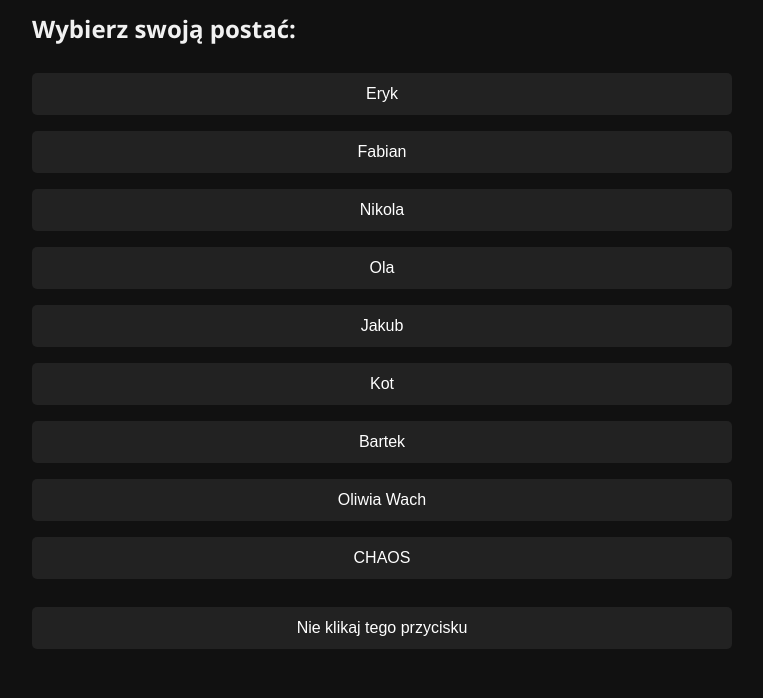
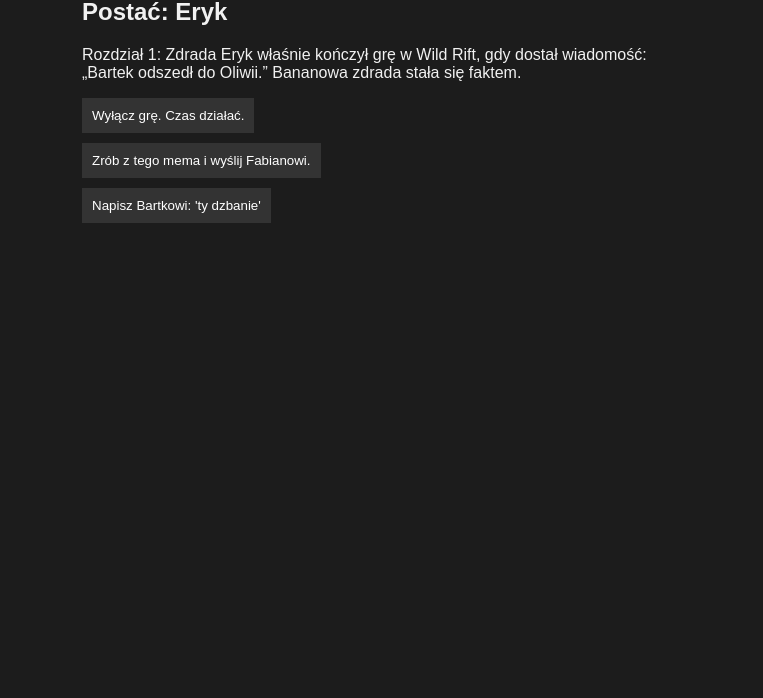
Before and after one commit to Eryczeki/Bartosz-gra, a plain HTML site: page index.html in a window 1280 px wide. Shown: the part 102-800 px from the top of the page, without its empty margins (258-1021 px from the left). Drawn offline with Linux system fonts and the light colour scheme.

Commit message:
Update index.html

```diff
--- a/index.html
+++ b/index.html
@@ -1,157 +1,139 @@
-<!DOCTYPE html><html lang="pl">
+<!DOCTYPE html>
+<html lang="pl">
 <head>
-  <meta charset="UTF-8">
-  <meta name="viewport" content="width=device-width, initial-scale=1.0">
-  <title>Bananowa Afera: Zemsta</title>
+  <meta charset="UTF-8" />
+  <title>Zemsta Bananowych Bananów: Eryk</title>
   <style>
     body {
-      font-family: 'Segoe UI', sans-serif;
-      background-color: #111;
+      font-family: Arial, sans-serif;
+      background-color: #1c1c1c;
       color: #f1f1f1;
       padding: 20px;
-    }
-    #game {
-      max-width: 700px;
+      max-width: 600px;
       margin: auto;
     }
-    button {
-      background-color: #222;
+    .choice-button {
+      display: block;
+      margin: 10px 0;
+      padding: 10px;
+      background-color: #333;
       color: #fff;
-      padding: 12px;
-      margin: 8px 0;
       border: none;
-      border-radius: 5px;
       cursor: pointer;
-      width: 100%;
-      font-size: 1rem;
     }
-    button:hover {
-      background-color: #444;
-    }
-    .hidden {
-      display: none;
+    .choice-button:hover {
+      background-color: #555;
     }
   </style>
 </head>
 <body>
-  <div id="game">
-    <h1>Bananowa Afera: Zemsta</h1>
-    <div id="story"></div>
-    <div id="choices"></div>
-    <button onclick="activateChaos()" style="margin-top:20px">Nie klikaj tego przycisku</button>
-  </div>
+
+  <h1>Zemsta Bananowych Bananów</h1>
+  <h2>Postać: Eryk</h2>
+
+  <div id="game"></div>
+
   <script>
-    const storyData = {
-      "Eryk": [
-        { text: "Zaproponowałeś Bartkowi rewanż w Wild Rift – mecz o wszystko.", result: "Bartek spanikował. Napisał, że odinstalował grę. Klasyczne uniki." },
-        { text: "Napisałeś mu wiadomość: 'Zawiodłeś mnie bardziej niż losowy duo z brązu'.", result: "Odsłał klauna. Sam się ocenił." },
-        { text: "Opublikowałeś wspólny screen z podpisem: 'Zdrada boli bardziej niż przegrana 0/15'.", result: "Wszyscy go jechali. Zniknął na tydzień z neta." },
-        { text: "Wysłałeś screena z ostatniej wspólnej gry z opisem: 'Byłeś słaby w grze i w życiu'.", result: "Serio się obraził. Słabość potwierdzona." }
-      ],
-      "Fabian": [
-        { text: "Wysłałeś Bartkowi stary plan treningowy z notatką: 'Czas na trening charakteru'.", result: "Nie zareagował. Widział. Boli go prawda." },
-        { text: "Napisałeś mu: 'Ciało to świątynia? Ty zrobiłeś z siebie ruinę'.", result: "Zablokował cię. Słusznie się wstydzi." },
-        { text: "Zrobiłeś grafikę porównawczą 'przed' i 'po zdradzie'.", result: "Mistrz memów. Zmierzony, zważony, obśmiany." },
-        { text: "Wysłałeś mu nagranie z treningu: 'To dla tych, co nie zdradzają drużyny'.", result: "Odpisał: 'XD'. Nawet nie próbował się bronić." }
-      ],
-      "Nikola": [
-        { text: "Zostawiłaś mu wiadomość głosową: 'Zachowałeś się jak śmieć'.", result: "Odsłuchał 3 razy. Trafiłaś w punkt." },
-        { text: "Polubiłaś wszystkie posty jego nowej 'koleżanki'.", result: "Zareagował w 10 minut. Napisał 'musisz tak?'. Zostawiłaś go na 'read'." },
-        { text: "Wysłałaś mu selfie: 'Jestem lepsza od twoich wyborów'.", result: "Zamilkł. Świat to zobaczył." },
-        { text: "Na grupie rzuciłaś tylko: 'Nigdy więcej takich śmieci'.", result: "Wszyscy wiedzieli o kim mowa. On też." }
-      ],
-      "Ola": [
-        { text: "Napisałaś na grupie: 'To nawet nie owoc. To zgniły liść'.", result: "Rozbawiłaś wszystkich. Bartek opuścił czat." },
-        { text: "Zrobiłaś TikToka: 'Jak rozpoznać zdrajcę bananów'.", result: "Viral. Wszyscy wiedzieli, o kogo chodzi." },
-        { text: "Zorganizowałaś czat bez Bartka: 'Jak żyć lepiej bez zdrajcy?'.", result: "Pomogło. Wszyscy poczuli ulgę." },
-        { text: "Dodałaś go do listy 'Nie zapraszać nigdy'.", result: "Lista została przypięta na czacie. Koniec ery Bartka." }
-      ],
-      "Jakub": [
-        { text: "Zrobiłeś mema: Bartek jako banan w koszu.", result: "Kultowe. Nawet nie próbował riposty." },
-        { text: "Wysłałeś mu: 'Jesteś bardziej cwel niż WiFi na działce'.", result: "Brak odpowiedzi. Trafiony, zatopiony." },
-        { text: "Udawałeś, że chcesz pogadać. Potem wrzuciłeś screena na grupę.", result: "Legenda trollingu. Bartek uciekł z Messengera." },
-        { text: "Wysłałeś mu zdjęcie banana i tylko jedno słowo: 'TY'.", result: "Zablokował cię. Najlepsze podsumowanie." }
-      ],
-      "Kot": [
-        { text: "Zaproponowałaś mu randkę w miejscu, gdzie siedziała cała grupa bananów.", result: "Przyszedł. Zbladł. Zawrócił. Wszyscy widzieli." },
-        { text: "Spytałaś: 'Co ty robisz ze swoim życiem?'.", result: "'Nie wiem' – odpowiedział. Szczerze. Ale żałośnie." },
-        { text: "Napisałaś mu, że masz szacunek do siebie. On już nie.", result: "Zniknął z Messengera. Został ci szacunek i brawa." },
-        { text: "Wysłałaś mu wiadomość: 'Kot nie chodzi z cwelami'.", result: "Nie zareagował. Ale poczuł to w duszy." }
-      ],
-      "Bartek": [
-        { text: "Próbowałeś się odezwać do Eryka: 'Zagrajmy jeszcze raz...'.", result: "Odpisał: 'Zagram z kimś lojalnym'. Zabolało." },
-        { text: "Napisałeś do Nikoli: 'Wciąż o tobie myślę'.", result: "Zrobiła screena i wrzuciła na grupę. RIP." },
-        { text: "Poprosiłeś o powrót do grupy. Wysłali ci naklejkę śmietnika.", result: "Odpowiedź była jednoznaczna. Wróciłeś do samotności." }
-      ],
-      "Oliwia Wach": [
-        { text: "Zapytałaś Bartka: 'Po co ci to wszystko było?'.", result: "Powiedział: 'Bo mnie nie szanowali'. Ty już też nie szanujesz." },
-        { text: "Zostawiłaś go samego w kinie, udając, że zapomniałaś.", result: "Zasłużył. Cichy seans, ciche życie." },
-        { text: "Napisałaś: 'Chciałam ci pomóc, ale nie da się pomóc śmieciowi'.", result: "Zbanował cię. Po to tu przyszedł?" }
-      ],
-      "CHAOS": [
-        { text: "Wszyscy postanowili na raz napisać 'Jesteś bananem'.", result: "Bartka nie ma. Telefon eksplodował. Satysfakcja 999%." },
-        { text: "Bartosz próbuje założyć nową grupę: 'Ananasowi Ananasy'.", result: "Zero dołączeń. Świat pamięta zdradę." },
-        { text: "Grupa bananów ogłasza dzień śmiechu z Bartka.", result: "Nowe święto narodowe. Historia zatoczyła koło." }
-      ]
-    };let currentCharacter = null;
-let currentIndex = 0;
+    const gameContainer = document.getElementById("game");
 
-function startGame() {
-  currentCharacter = null;
-  currentIndex = 0;
-  const storyDiv = document.getElementById("story");
-  const choicesDiv = document.getElementById("choices");
-  storyDiv.innerHTML = "<h2>Wybierz swoją postać:</h2>";
-  choicesDiv.innerHTML = "";
-  Object.keys(storyData).forEach((charName) => {
-    const btn = document.createElement("button");
-    btn.textContent = charName;
-    btn.onclick = () => beginStory(charName);
-    choicesDiv.appendChild(btn);
-  });
-}
+    let state = {
+      chapter: 0,
+      lojalnosc: 0,
+      zemsta: 0,
+      chaos: 0
+    };
 
-function beginStory(name) {
-  currentCharacter = name;
-  currentIndex = 0;
-  document.getElementById("story").innerHTML = `<p><strong>${name}</strong>: Twoja historia zaczyna się teraz...</p>`;
-  showNextChoice();
-}
+    const chapters = [
+      {
+        text: `Rozdział 1: Zdrada
+Eryk właśnie kończył grę w Wild Rift, gdy dostał wiadomość:
+„Bartek odszedł do Oliwii.”
+Bananowa zdrada stała się faktem.`,
+        choices: [
+          { text: "Wyłącz grę. Czas działać.", effect: { lojalnosc: 1 } },
+          { text: "Zrób z tego mema i wyślij Fabianowi.", effect: { chaos: 1 } },
+          { text: "Napisz Bartkowi: 'ty dzbanie'", effect: { zemsta: 1 } }
+        ]
+      },
+      {
+        text: `Rozdział 2: Plan
+Eryk zaczyna knuć. W grupie szumi od teorii i emocji.`,
+        choices: [
+          { text: "Zaproś wszystkich na zebranie bananowe.", effect: { lojalnosc: 1 } },
+          { text: "Ustal z Fabianem plan kompromitacji Bartka.", effect: { zemsta: 1 } },
+          { text: "Przebierz się za banana i wbij do szkoły.", effect: { chaos: 1 } }
+        ]
+      },
+      {
+        text: `Rozdział 3: Konfrontacja
+Spotykasz Bartka na korytarzu. Patrzy na Ciebie jakby nic się nie stało.`,
+        choices: [
+          { text: "„Zdradziłeś bananów. Nie ma powrotu.”", effect: { lojalnosc: 1 } },
+          { text: "„Cwelu.” — i rzucasz bananem.", effect: { zemsta: 1 } },
+          { text: "„Niech zgadnę — Oliwia to teraz Banana Queen?”", effect: { chaos: 1 } }
+        ]
+      },
+      {
+        text: `Rozdział 4: Finał
+Twoje działania doprowadziły do kulminacji. Czas na konsekwencje.`,
+        choices: [
+          { text: "Zobacz zakończenie", effect: {} }
+        ]
+      }
+    ];
 
-function showNextChoice() {
-  const choicesDiv = document.getElementById("choices");
-  const storyDiv = document.getElementById("story");
-  choicesDiv.innerHTML = "";
+    function showChapter() {
+      if (state.chapter >= chapters.length) {
+        showEnding();
+        return;
+      }
 
-  if (currentIndex >= storyData[currentCharacter].length) {
-    const endText = document.createElement("p");
-    endText.textContent = "To koniec twojej historii. Ale zemsta bananów trwa dalej...";
-    storyDiv.appendChild(endText);
+      const chapter = chapters[state.chapter];
+      gameContainer.innerHTML = `<p>${chapter.text}</p>`;
 
-    const restartBtn = document.createElement("button");
-    restartBtn.textContent = "Zagraj jeszcze raz";
-    restartBtn.onclick = startGame;
-    choicesDiv.appendChild(restartBtn);
-    return;
-  }
+      chapter.choices.forEach((choice, index) => {
+        const button = document.createElement("button");
+        button.textContent = choice.text;
+        button.className = "choice-button";
+        button.onclick = () => {
+          applyEffects(choice.effect);
+          state.chapter++;
+          showChapter();
+        };
+        gameContainer.appendChild(button);
+      });
+    }
 
-  const step = storyData[currentCharacter][currentIndex];
-  const btn = document.createElement("button");
-  btn.textContent = step.text;
-  btn.onclick = () => {
-    storyDiv.innerHTML += `<p>${step.result}</p>`;
-    currentIndex++;
-    showNextChoice();
-  };
-  choicesDiv.appendChild(btn);
-}
+    function applyEffects(effects) {
+      state.lojalnosc += effects.lojalnosc || 0;
+      state.zemsta += effects.zemsta || 0;
+      state.chaos += effects.chaos || 0;
+    }
 
-function activateChaos() {
-  beginStory("CHAOS");
-}
+    function showEnding() {
+      let ending = "";
 
-startGame();
+      if (state.zemsta >= 2) {
+        ending = `Zakończenie: Zemsta
+Bartka nie ma już w żadnej grupie.
+Fabian wrzucił mu zdjęcie z siłowni z podpisem „Cwel Spotted”.
+Bananowe banany świętują zwycięstwo.`;
+      } else if (state.chaos >= 2) {
+        ending = `Zakończenie: Chaos
+W wyniku nieplanowanych wydarzeń grupa utworzyła sektę „Kościół Banana”.
+Bartek został prorokiem przez przypadek.
+Eryk... został DJ-em.`;
+      } else {
+        ending = `Zakończenie: Lojalność
+Eryk zorganizował grupę, porozmawiali z Bartkiem i...
+Bartka dalej nikt nie lubi, ale Bananowe Banany znów są silne.
+Zgranie, memy i siłownia wróciły.`;
+      }
 
+      gameContainer.innerHTML = `<h2>${ending}</h2>`;
+    }
+
+    showChapter();
   </script>
 </body>
 </html>
```
